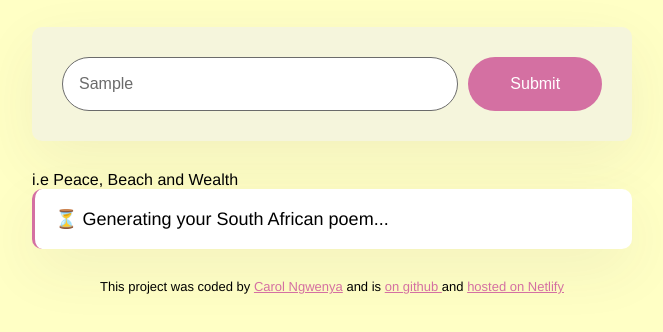
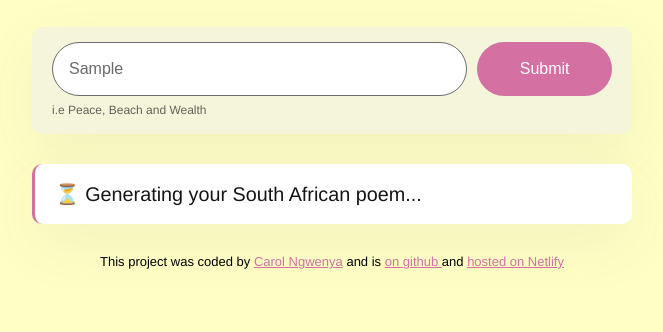
Before and after one commit to CarolNgwe24/South-African-Poem-Generator-SheCodes, a website: page index.html in a window 1280 px wide. Both pictures are taken after typing "Sample" into the empty fields and a click on the input 843 px from the left and 342 px from the top of the page. Shown: the part 258-590 px from the top of the page, without its empty margins (308-971 px from the left). Drawn offline with nearby package versions, Linux system fonts and the light colour scheme; no server answers.

Commit message:
styles.css

```diff
--- a/styles.css
+++ b/styles.css
@@ -6,13 +6,10 @@ body {
 a {
   color: #d470a2;
 }
+
 .container {
   margin: 120px auto;
   max-width: 600px;
-}
-
-header {
-  margin-bottom: 30px;
 }
 
 h1 {
@@ -20,20 +17,28 @@ h1 {
   font-size: 45px;
   font-weight: 800;
   line-height: 1.5;
-}
-
-main {
   margin-bottom: 30px;
 }
 
-form {
-  padding: 30px;
+.form-container {
+  padding: 15px 20px;
+  margin-bottom: 30px;
   background-color: beige;
   box-shadow: 0px 20px 60px rgba(65, 50, 100, 0.07);
   border-radius: 10px;
+}
+
+form {
   display: flex;
-  margin-bottom: 30px;
 }
+
+.hint {
+  line-height: 1.5;
+  margin-top: 5px;
+  opacity: 0.6;
+  font-size: 12px;
+}
+
 .instructions {
   padding: 16px;
   border: 1px solid rgba(107, 107, 107);
@@ -54,15 +59,36 @@ form {
   border-radius: 50px;
   padding: 14px 24px;
 }
+
 .poem {
   background-color: #fff;
   font-size: 18px;
   padding: 20px;
   line-height: 20px;
-  border-left: 3px solid#d470a2;
+  border-left: 3px solid #d470a2;
   box-shadow: 0px 20px 60px rgba(65, 50, 100, 0.07);
   border-radius: 10px;
 }
+
+.generating {
+  animation: blink 1s infinite;
+  font-size: 1.1em;
+}
+
+@keyframes blink {
+  0%,
+  100% {
+    opacity: 1;
+  }
+  50% {
+    opacity: 0.3;
+  }
+}
+
+.hidden {
+  display: none;
+}
+
 footer {
   text-align: center;
   font-size: 13px;
```
